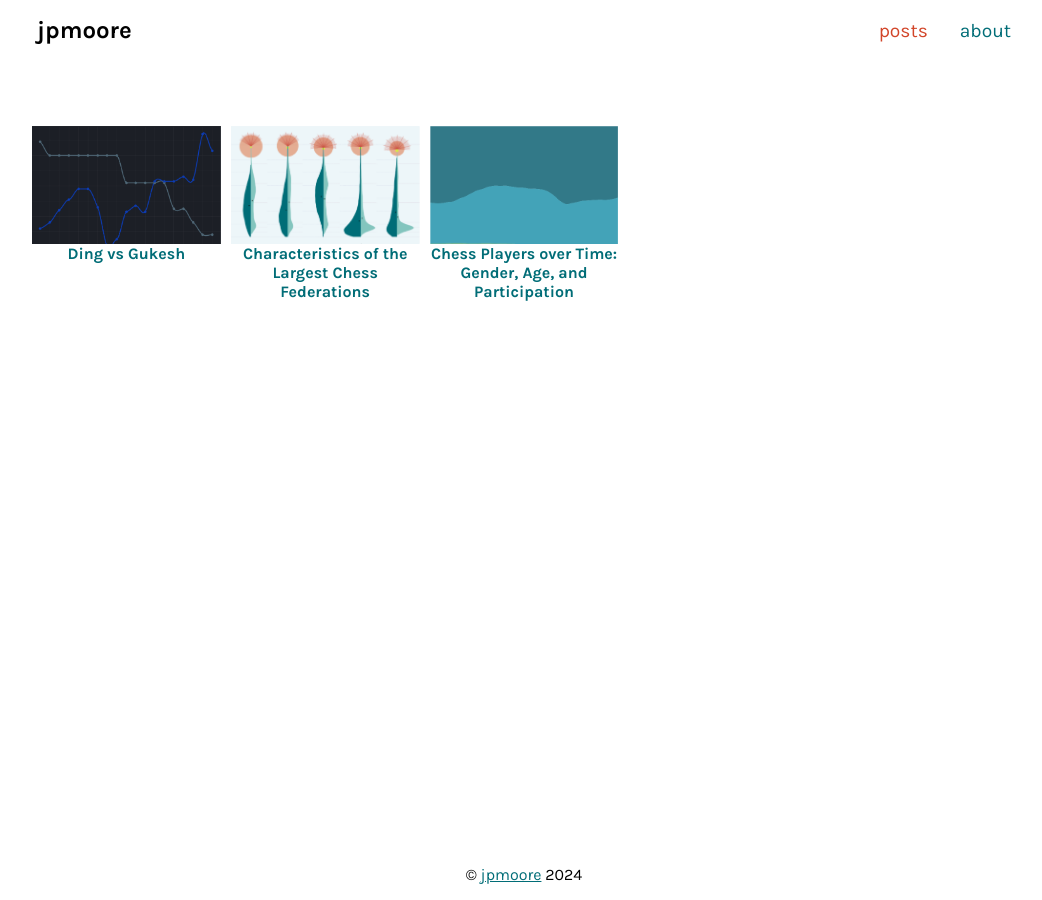
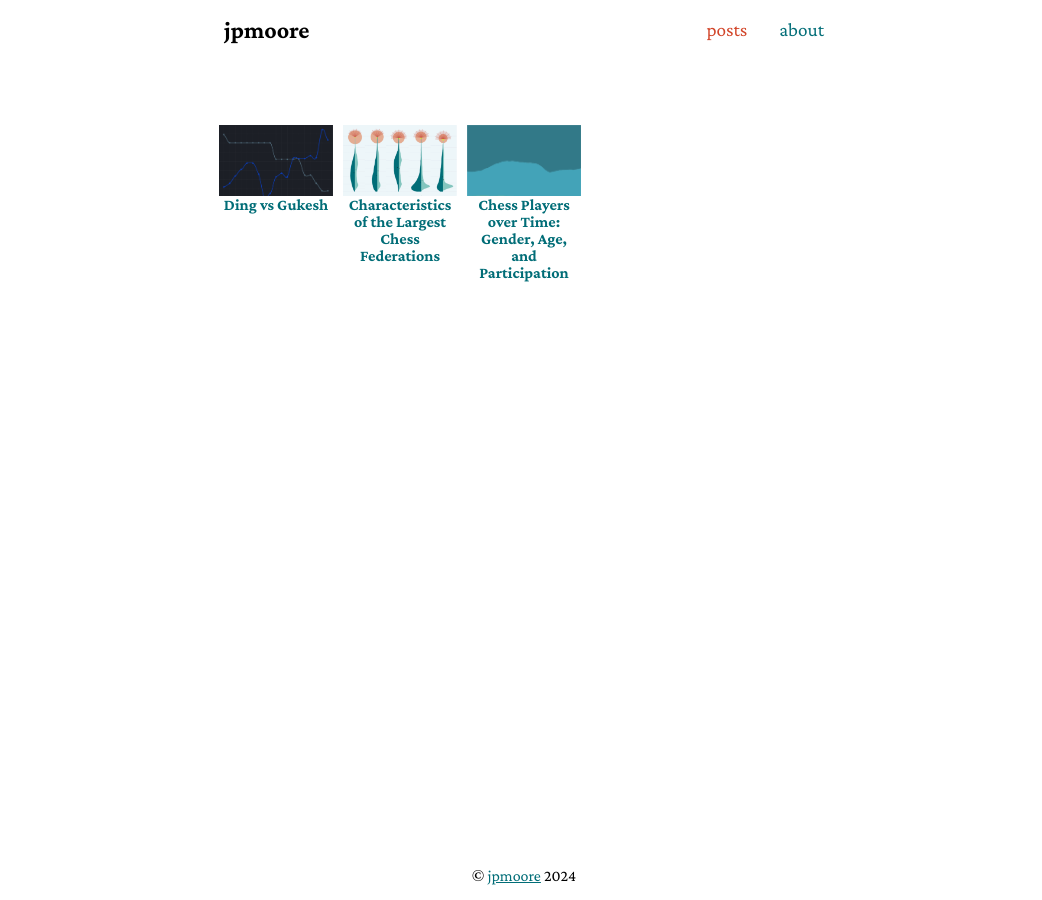
Before and after one commit to jessjep/jessjep.github.io, a Jekyll site: the page built from index.html, in a window 1280 px wide. Shown: the whole page, without its empty margins (116-1158 px from the left). Built offline with Jekyll 4.4.1, drawn with Linux system fonts in a browser that asks for light colours.

Commit message:
styling changes fix

```diff
--- a/_layouts/default.html
+++ b/_layouts/default.html
@@ -8,13 +8,14 @@
     <meta name="viewport" content="width=device-width, initial-scale=1.0" />
 
     <!-- ↓ Fonts ↓ -->
-    <!-- ↓ Karla ↓ -->
-    <link rel="preconnect" href="https://fonts.googleapis.com" />
-    <link rel="preconnect" href="https://fonts.gstatic.com" crossorigin />
+    <!-- ↓ Crimson Pro ↓ -->
+    <link rel="preconnect" href="https://fonts.googleapis.com">
+    <link rel="preconnect" href="https://fonts.gstatic.com" crossorigin>
     <link
-      href="https://fonts.googleapis.com/css2?family=Karla:ital,wght@0,200..800;1,200..800&display=swap"
+      href="https://fonts.googleapis.com/css2?family=Crimson+Pro:ital,wght@0,200..900;1,200..900&display=swap"
       rel="stylesheet"
-    />
+      />
+
     <!-- ↓ Merriweather ↓ -->
     <link rel="preconnect" href="https://fonts.googleapis.com" />
     <link rel="preconnect" href="https://fonts.gstatic.com" crossorigin />
--- a/assets/css/styles.css
+++ b/assets/css/styles.css
@@ -1,5 +1,5 @@
 :root {
-  --max-page-width: 1024px;
+  --max-page-width: 650px;
   /* The following colors have AAA contrast with white background if font size >18px or 14px and bold */
   --primary-blue: #016d77;
   --visited: #754263;
@@ -9,7 +9,7 @@
 
 * {
   box-sizing: border-box;
-  font-family: "Karla", sans-serif;
+  font-family: "Crimson Pro", serif;
 }
 
 /* Used for blog titles in both links on homepage and title of a post on it's specific page */
```
Also changed, not shown: 6 other files.
